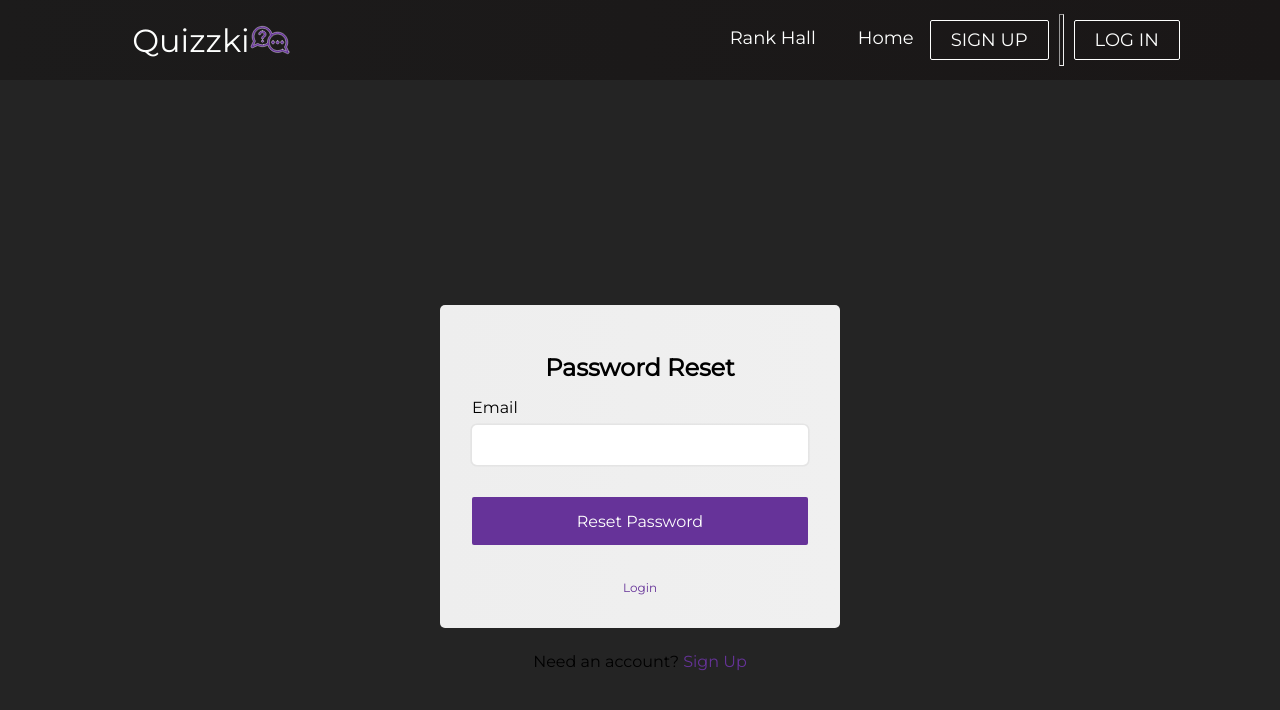
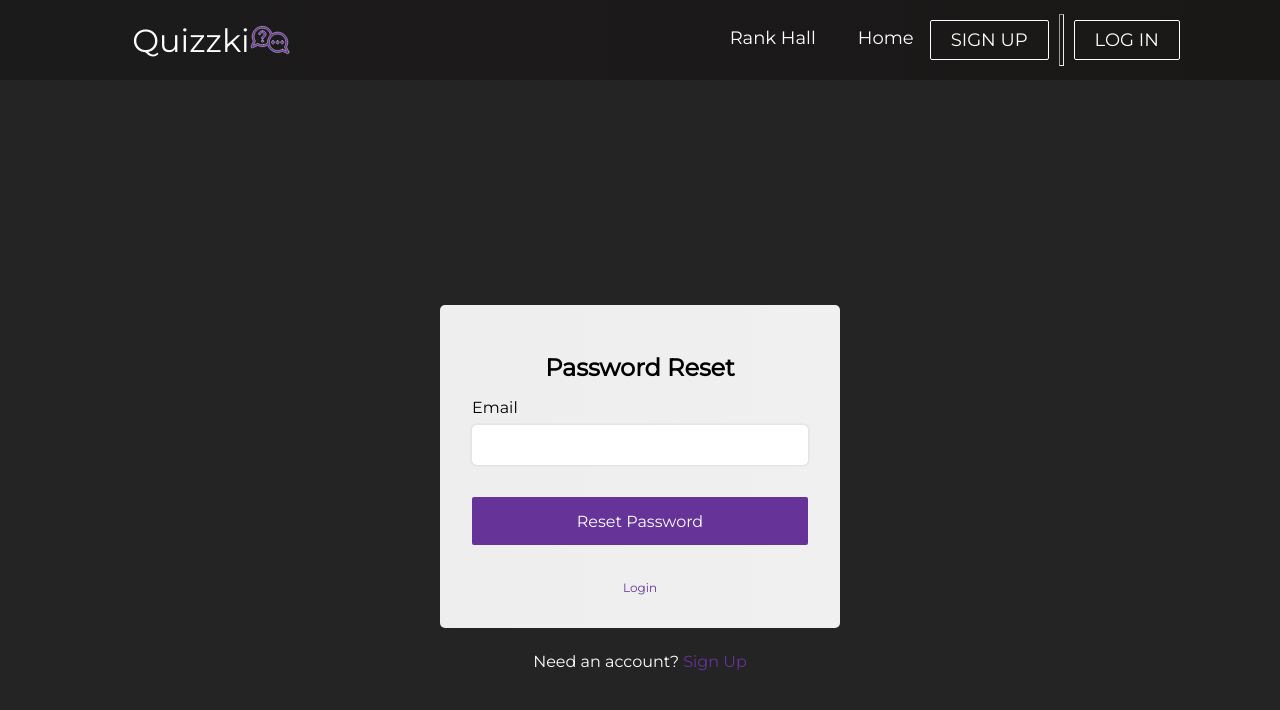
Before and after one commit to yousefturin/quizzki, a React (Create React App) app: page /reset-password in a window 1280 px wide. Shown: the top 710 px of the page. Built offline with nearby package versions, Linux system fonts and the light colour scheme; no server answers.

Commit message:
applied custom values to styling

```diff
--- a/src/components/pages/ForgotPassword.js
+++ b/src/components/pages/ForgotPassword.js
@@ -76,7 +76,7 @@ export default function ForgotPassword() {
                             </Card.Body>
                         </Card>
                         <div
-                            style={{ color: "var(--primary)" }}
+                            style={{ color: "var(--primaryBg)" }}
                             className="under-card-text-signup"
                         >
                             Need an account?{" "}
```
